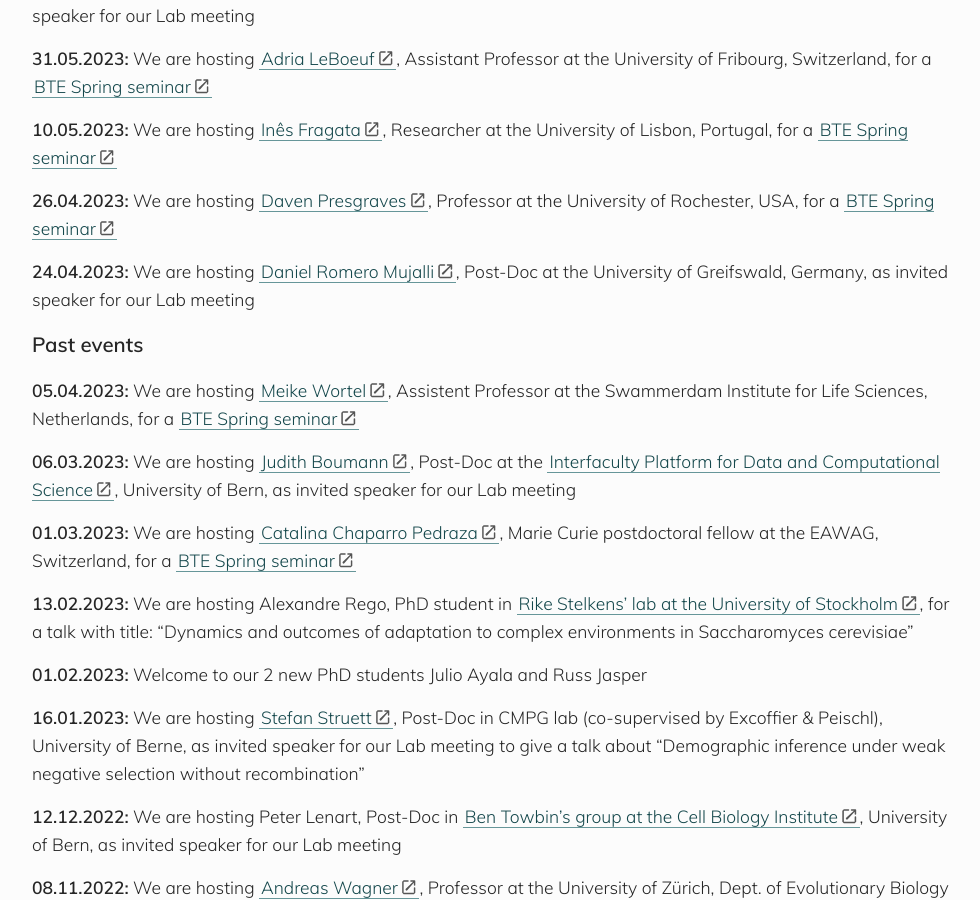
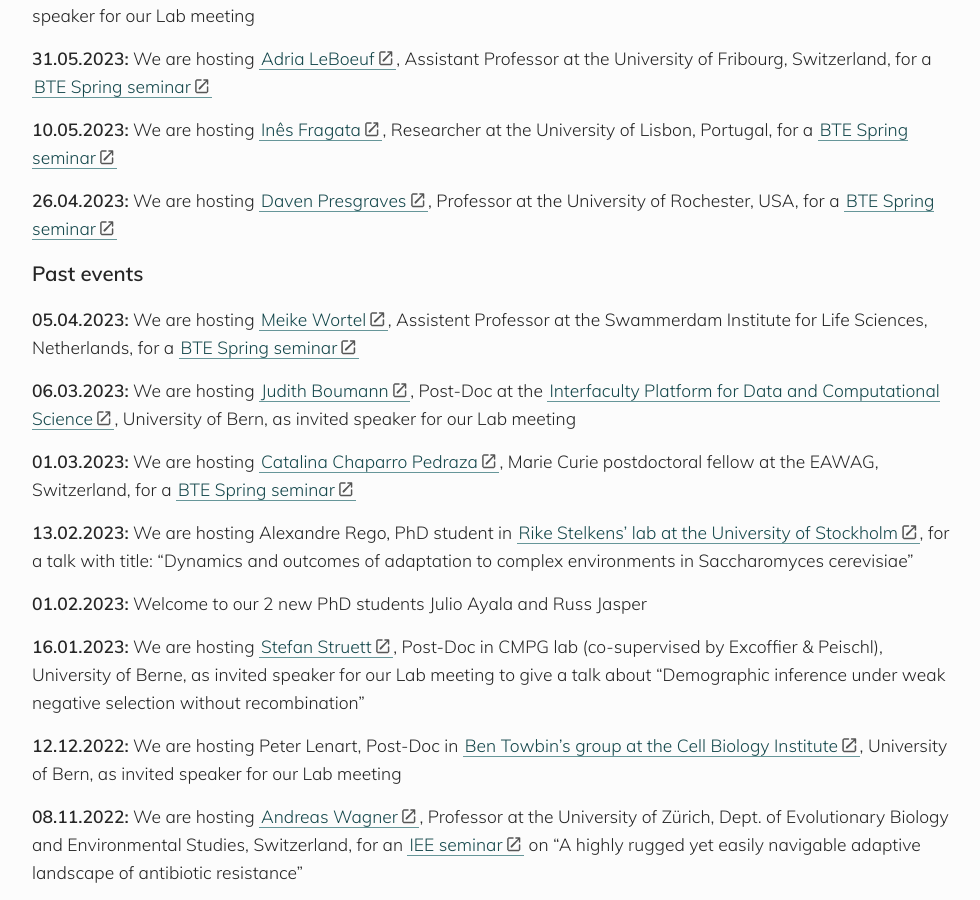
Before and after one commit to banklab/banklab.github.io, a Jekyll site: the page built from index.md, in a window 1280 px wide and 900 px high, scrolled down 761 px. Shown: the whole window, without its empty margins (148-1128 px from the left). Built offline with Jekyll 4.4.1, drawn with Linux system fonts in a browser that asks for light colours; some web fonts are replaced; comment, search, counter and statistics services are not loaded.

Commit message:
Update index.md

```diff
--- a/index.md
+++ b/index.md
@@ -26,8 +26,6 @@ Welcome to the web page of the Division Theoretical Ecology and Evolution at the
 **10.05.2023:** We are hosting [Inês Fragata](https://ce3c.ciencias.ulisboa.pt/member/inesfragata), Researcher at the University of Lisbon, Portugal, for a [BTE Spring seminar](https://www.iee.unibe.ch/studies/lecture_series_in_behavioral_theoretical_and_evolutionary_biology/index_eng.html)
 
 **26.04.2023:** We are hosting [Daven Presgraves](https://www.sas.rochester.edu/bio/people/faculty/presgraves_daven/), Professor at the University of Rochester, USA, for a [BTE Spring seminar](https://www.iee.unibe.ch/studies/lecture_series_in_behavioral_theoretical_and_evolutionary_biology/index_eng.html)
-
-**24.04.2023:** We are hosting [Daniel Romero Mujalli](https://botanik.uni-greifswald.de/en/experimental-plant-ecology/staff/translate-to-english-daniel-mujalli/), Post-Doc at the University of Greifswald, Germany, as invited speaker for our Lab meeting
 
 ### Past events
 
```
